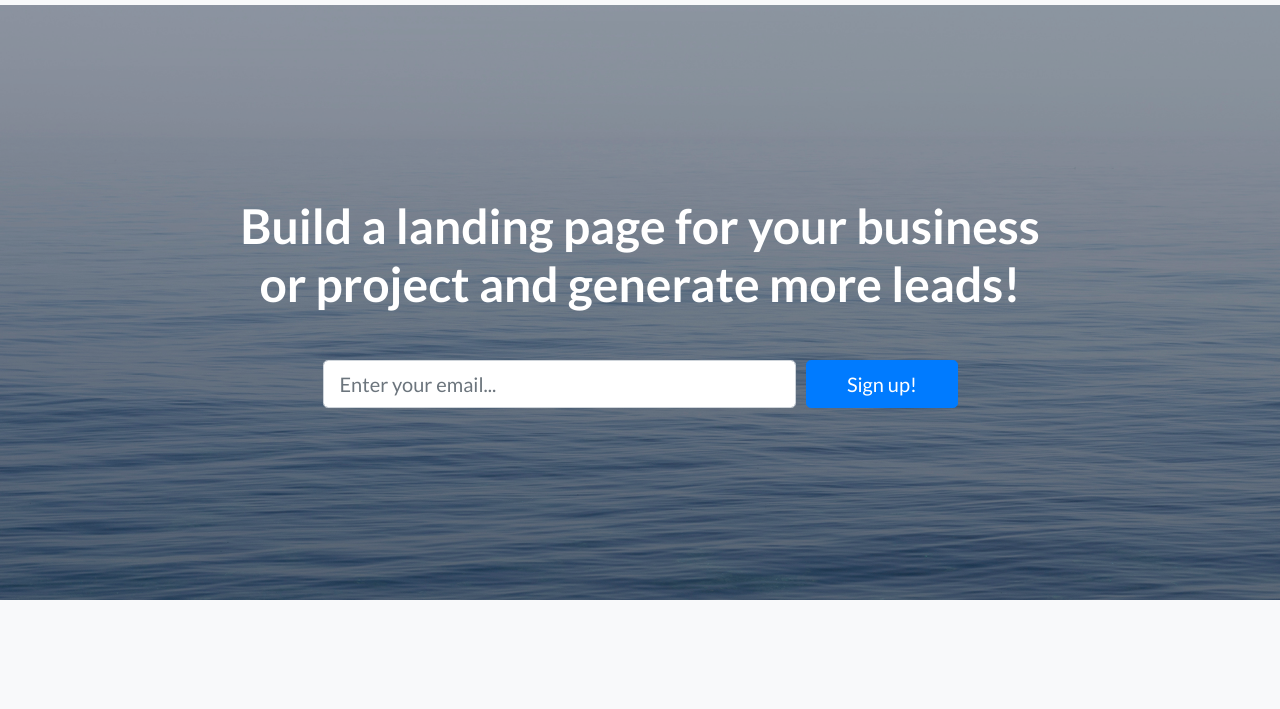
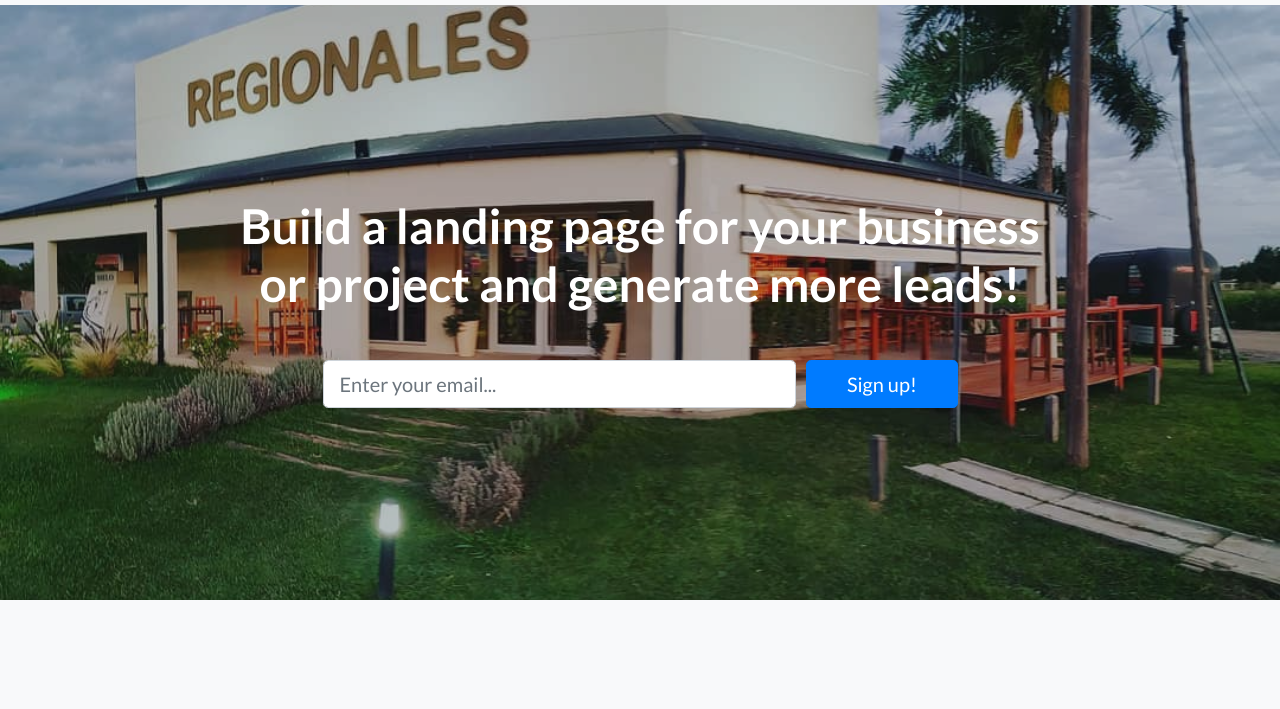
Before and after one commit to DarijoBakota/regionales, a website: page index.html in a window 1280 px wide. Shown: the part 51-760 px from the top of the page. Drawn offline with nearby package versions, Linux system fonts and the light colour scheme; files that its build step writes are made by us from their sources.

Commit message:
first changes

```diff
--- a/index.html
+++ b/index.html
@@ -8,7 +8,7 @@
   <meta name="description" content="">
   <meta name="author" content="">
 
-  <title>Landing Page - Start Bootstrap Theme</title>
+  <title>Sunchales Regionales</title>
 
   <!-- Bootstrap core CSS -->
   <link href="vendor/bootstrap/css/bootstrap.min.css" rel="stylesheet">
--- a/scss/_masthead.scss
+++ b/scss/_masthead.scss
@@ -1,7 +1,7 @@
 header.masthead {
   position: relative;
   background-color: $gray-800;
-  background: url('../img/bg-masthead.jpg') no-repeat center center;
+  background: url('../img/regionales-frente.jpg') no-repeat center center;
   @include background-cover;
   padding-top: 8rem;
   padding-bottom: 8rem;
```
Also changed, not shown: css/landing-page.css, img/regionales-frente.jpg (added).
